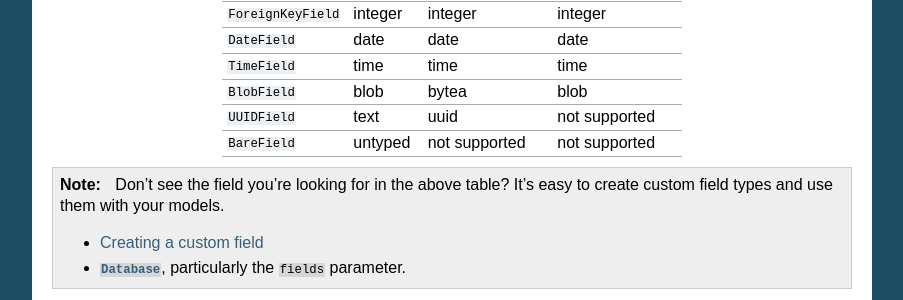
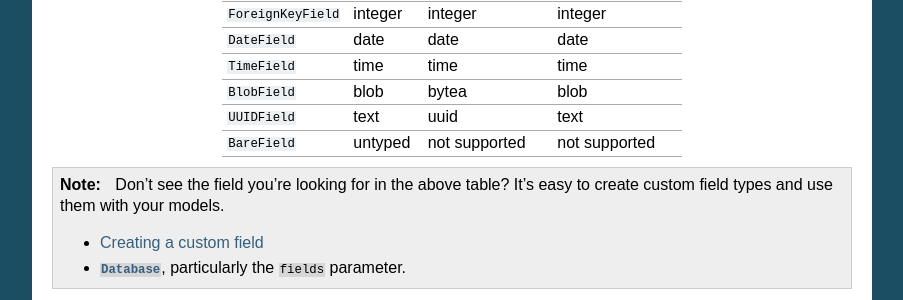
Before and after one commit to coleifer/peewee, a Sphinx documentation site: the page built from docs/peewee/models.rst, in a window 1280 px wide and 900 px high, scrolled down 2162 px. Shown: the part 152-452 px from the top of the window, without its empty margins (198-1101 px from the left). Built offline with Sphinx 7.4.7, drawn with Linux system fonts in a browser that asks for light colours; pages that are not in the unit, such as notebooks, are missing from menus; the version number could not be read and is left out.

Commit message:
Update models.rst

```diff
--- a/docs/peewee/models.rst
+++ b/docs/peewee/models.rst
@@ -134,7 +134,7 @@ Field Type            Sqlite              Postgresql          MySQL
 ``DateField``         date                date                date
 ``TimeField``         time                time                time
 ``BlobField``         blob                bytea               blob
-``UUIDField``         text                uuid                not supported
+``UUIDField``         text                uuid                text
 ``BareField``         untyped             not supported       not supported
 ===================   =================   =================   =================
 
```
